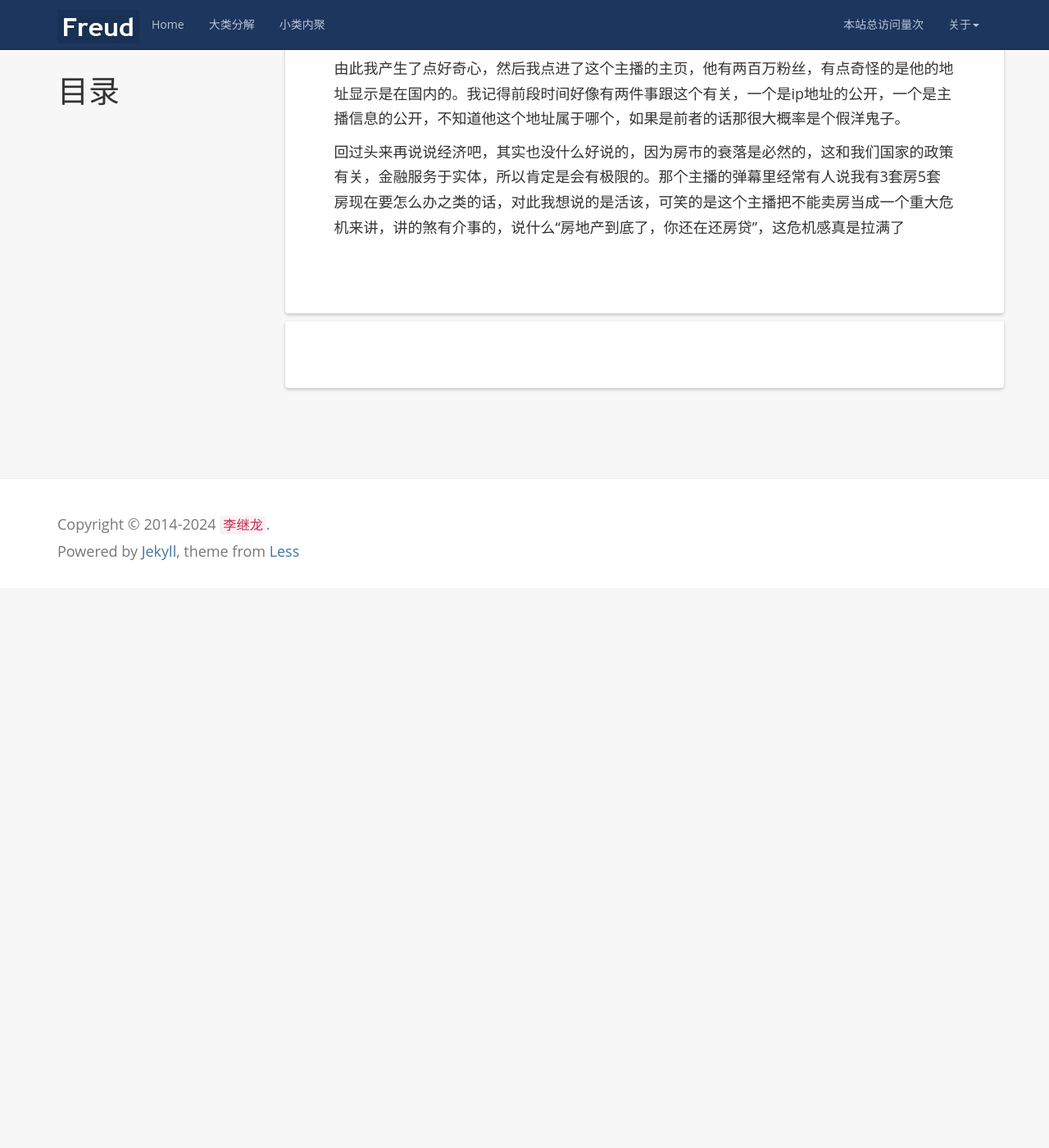
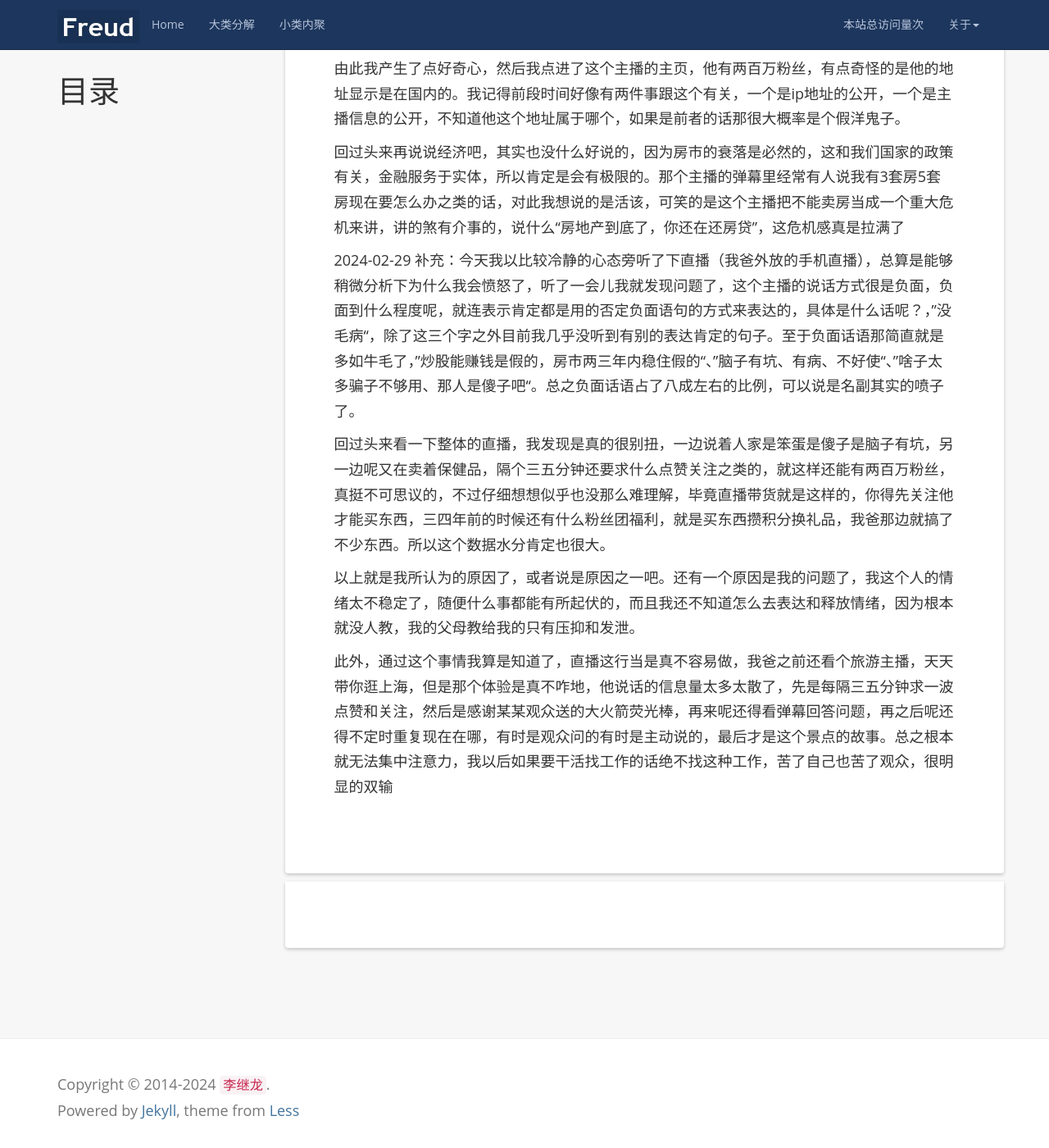
Before and after one commit to kljzndx/My-Blog, a Jekyll site: the page built from _posts/2016-07-03-my-notebook.md, in a window 1280 px wide and 1400 px high, scrolled down 2298 px. Shown: the whole window at 82% size. Built offline with Jekyll 4.4.1, drawn with Linux system fonts in a browser that asks for light colours; nearby versions of some CDN libraries; comment, search, counter and statistics services are not loaded; before the commit the page ends 3015 px from its top, so only the background shows below that.

Commit message:
更新笔记

```diff
--- a/_posts/2016-07-03-my-notebook.md
+++ b/_posts/2016-07-03-my-notebook.md
@@ -47,3 +47,11 @@ tags: [随便写写]
 由此我产生了点好奇心，然后我点进了这个主播的主页，他有两百万粉丝，有点奇怪的是他的地址显示是在国内的。我记得前段时间好像有两件事跟这个有关，一个是ip地址的公开，一个是主播信息的公开，不知道他这个地址属于哪个，如果是前者的话那很大概率是个假洋鬼子。
 
 回过头来再说说经济吧，其实也没什么好说的，因为房市的衰落是必然的，这和我们国家的政策有关，金融服务于实体，所以肯定是会有极限的。那个主播的弹幕里经常有人说我有3套房5套房现在要怎么办之类的话，对此我想说的是活该，可笑的是这个主播把不能卖房当成一个重大危机来讲，讲的煞有介事的，说什么“房地产到底了，你还在还房贷”，这危机感真是拉满了
+
+2024-02-29 补充：今天我以比较冷静的心态旁听了下直播（我爸外放的手机直播），总算是能够稍微分析下为什么我会愤怒了，听了一会儿我就发现问题了，这个主播的说话方式很是负面，负面到什么程度呢，就连表示肯定都是用的否定负面语句的方式来表达的，具体是什么话呢？，”没毛病“，除了这三个字之外目前我几乎没听到有别的表达肯定的句子。至于负面话语那简直就是多如牛毛了，”炒股能赚钱是假的，房市两三年内稳住假的“、”脑子有坑、有病、不好使“、”啥子太多骗子不够用、那人是傻子吧“。总之负面话语占了八成左右的比例，可以说是名副其实的喷子了。
+
+回过头来看一下整体的直播，我发现是真的很别扭，一边说着人家是笨蛋是傻子是脑子有坑，另一边呢又在卖着保健品，隔个三五分钟还要求什么点赞关注之类的，就这样还能有两百万粉丝，真挺不可思议的，不过仔细想想似乎也没那么难理解，毕竟直播带货就是这样的，你得先关注他才能买东西，三四年前的时候还有什么粉丝团福利，就是买东西攒积分换礼品，我爸那边就搞了不少东西。所以这个数据水分肯定也很大。
+
+以上就是我所认为的原因了，或者说是原因之一吧。还有一个原因是我的问题了，我这个人的情绪太不稳定了，随便什么事都能有所起伏的，而且我还不知道怎么去表达和释放情绪，因为根本就没人教，我的父母教给我的只有压抑和发泄。
+
+此外，通过这个事情我算是知道了，直播这行当是真不容易做，我爸之前还看个旅游主播，天天带你逛上海，但是那个体验是真不咋地，他说话的信息量太多太散了，先是每隔三五分钟求一波点赞和关注，然后是感谢某某观众送的大火箭荧光棒，再来呢还得看弹幕回答问题，再之后呢还得不定时重复现在在哪，有时是观众问的有时是主动说的，最后才是这个景点的故事。总之根本就无法集中注意力，我以后如果要干活找工作的话绝不找这种工作，苦了自己也苦了观众，很明显的双输
```
